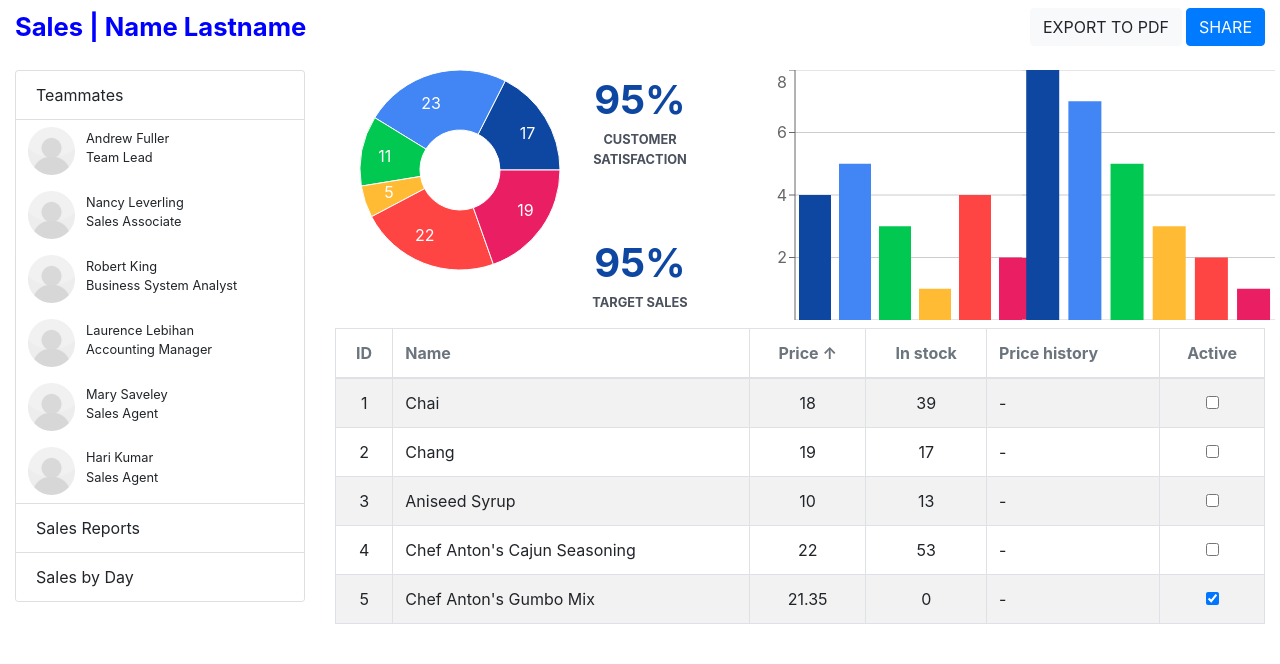
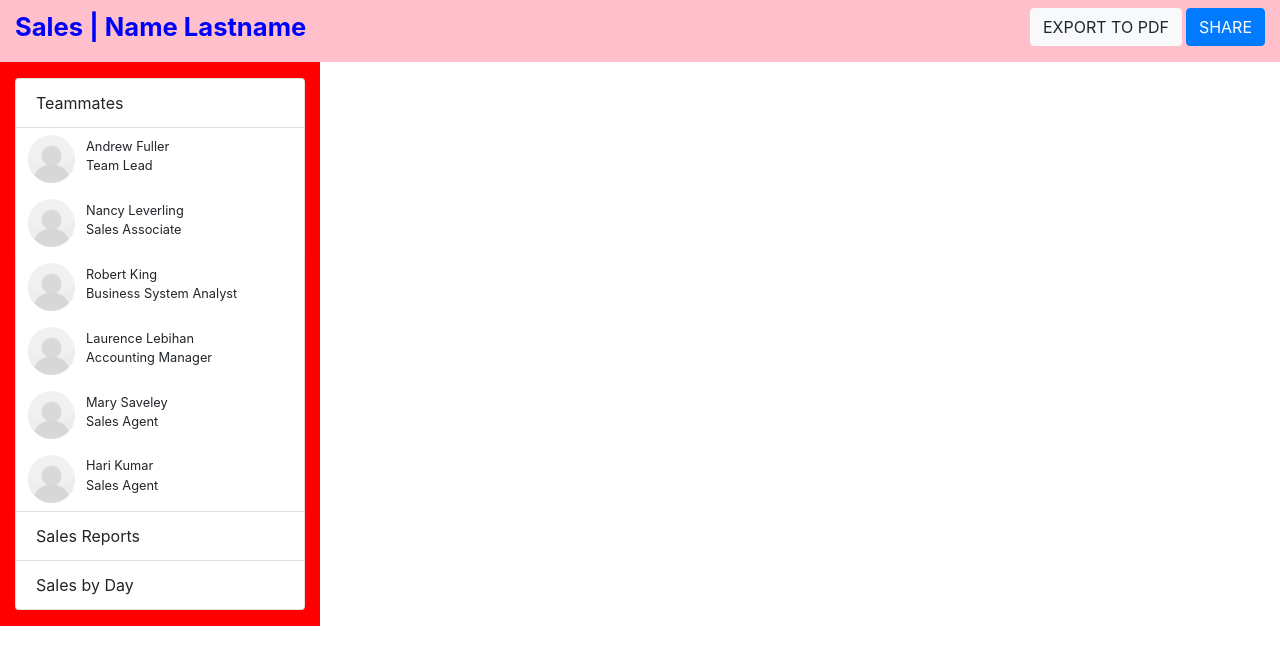
Before and after one commit to agustinmformoso/dashboard, a React (Create React App) app in the folder ui/: page / in a window 1280 px wide. Shown: the top 664 px of the page. Built offline with nearby package versions, Linux system fonts and the light colour scheme.

Commit message:
Correcciones por santi y agrego GLOBAL

```diff
--- a/ui/src/Components/AccordionItem/index.jsx
+++ b/ui/src/Components/AccordionItem/index.jsx
@@ -3,19 +3,22 @@ import "./styles.css";
 import Row from 'react-bootstrap/Row';
 import Col from 'react-bootstrap/Col';
 
-const AccordionItem = ({ t }) => {
+// props:
+// teammates = array "dfjsdklfjsdlk"
+
+const AccordionItem = ({ teammates }) => {
     return (
-        <div className="itemContainer">
-            <Row>
+
+            <Row className="itemContainer">
                 <Col md={2} className="picContainer ml-4 mt-2">
                     <img src='profilepic.jpg' alt="pic" className="profilePic" />
                 </Col>
                 <Col md={8} className="tmContainer ml-2">
-                    <span>{t.name} {t.last_name}</span>
-                    <p>{t.rol}</p>
+                    <span>{teammates.name} {teammates.last_name}</span>
+                    <p>{teammates.rol}</p>
                 </Col>
             </Row>
-        </div>
+
     )
 }
 
--- a/ui/src/Components/AccordionPanel/index.jsx
+++ b/ui/src/Components/AccordionPanel/index.jsx
@@ -3,21 +3,21 @@ import "./styles.css";
 import Accordion from 'react-bootstrap/Accordion';
 import Card from 'react-bootstrap/Card';
 import AccordionItem from '../AccordionItem';
-import data from '../../db/db.json';
+import { GLOBAL } from '../../Config/global';
 
-const AccordionPanel = () => {
+const AccordionPanel = ({data}) => {
     return (
-        <Accordion defaultActiveKey="0">
+        <Accordion defaultActiveKey="0" className="mt-3 mb-3" >
             <Card>
                 <Accordion.Toggle as={Card.Header} eventKey="0" className="cardHeader">
-                    Teammates
+                    {GLOBAL.ACCORDION.OPTION1}
                 </Accordion.Toggle>
                 <Accordion.Collapse eventKey="0">
                     <Card.Body className="p-0">
                         <div>
                             {
-                                data.teammates.map((t) => (
-                                    <AccordionItem t={t} />
+                                data.teammates.map((teammates) => (
+                                    <AccordionItem teammates={teammates} />
                                 )
                                 )}
                         </div>
@@ -26,18 +26,18 @@ const AccordionPanel = () => {
             </Card>
             <Card>
                 <Accordion.Toggle as={Card.Header} eventKey="1" className="cardHeader">
-                    Sales Reports
+                    {GLOBAL.ACCORDION.OPTION2}
                 </Accordion.Toggle>
                 <Accordion.Collapse eventKey="1">
-                    <Card.Body>Hello! I'm another body</Card.Body>
+                    <Card.Body>{GLOBAL.ACCORDION.DEFAULT}</Card.Body>
                 </Accordion.Collapse>
             </Card>
             <Card>
                 <Accordion.Toggle as={Card.Header} eventKey="2" className="cardHeader">
-                    Sales by Day
+                    {GLOBAL.ACCORDION.OPTION3}
                 </Accordion.Toggle>
                 <Accordion.Collapse eventKey="2">
-                    <Card.Body>Hello! I'm another body</Card.Body>
+                    <Card.Body>{GLOBAL.ACCORDION.DEFAULT}</Card.Body>
                 </Accordion.Collapse>
             </Card>
         </Accordion>
--- a/ui/src/Components/Charts/index.jsx
+++ b/ui/src/Components/Charts/index.jsx
@@ -8,7 +8,7 @@ import Percentage from '../../Components/Percentage';
 
 const Charts = () => {
     return (
-        <Row>
+        <Row className="charts">
 
             <Col md={3} className="chart-1">
                 <PieChartComponent />
--- a/ui/src/Components/Grid/index.jsx
+++ b/ui/src/Components/Grid/index.jsx
@@ -2,25 +2,25 @@ import React from 'react'
 import "./styles.css";
 import Table from 'react-bootstrap/Table';
 import TableRow from '../../Components/TableRow';
-import data from '../../db/db.json';
+import { GLOBAL } from '../../Config/global';
 
-const Grid = () => {
+const Grid = ({ data }) => {
     return (
         <Table striped bordered hover>
             <thead>
                 <tr className="text-muted">
-                    <th className="text-center">ID</th>
-                    <th>Name</th>
-                    <th className="text-center">Price &uarr;</th>
-                    <th className="text-center">In stock</th>
-                    <th>Price history</th>
-                    <th className="text-center">Active</th>
+                    <th className="text-center">{GLOBAL.GRID.ID}</th>
+                    <th>{GLOBAL.GRID.NAME}</th>
+                    <th className="text-center">{GLOBAL.GRID.PRICE}</th>
+                    <th className="text-center">{GLOBAL.GRID.STOCK}</th>
+                    <th>{GLOBAL.GRID.PRICE_HISTORY}</th>
+                    <th className="text-center">{GLOBAL.GRID.ACTIVE}</th>
                 </tr>
             </thead>
             <tbody>
                 {
-                    data.clients.map((c) => (
-                        <TableRow c={c} />
+                    data.clients.map((clients) => (
+                        <TableRow clients={clients} />
                     ))
                 }
             </tbody>
--- a/ui/src/Components/Header/index.jsx
+++ b/ui/src/Components/Header/index.jsx
@@ -6,14 +6,14 @@ import ButtonComp from '../../Components/Button';
 
 const Header = () => {
     return (
-        <Row className="header my-2">
-            <Col md={9} className="textContainer" >
+        <Row className="header">
+            <Col md={9} xs={12} className="textContainer mt-2" >
                 <p className="headerText">Sales | Name Lastname</p>
             </Col>
 
-            <Col md={3} className="buttons" >
-                <ButtonComp className="float-right" description="SHARE" variante="primary"/>
-                <ButtonComp className="float-right mr-1" description="EXPORT TO PDF" variante="light"/>
+            <Col md={3} xs={12} className="buttons" >
+                <ButtonComp className="float-right mt-2" description="SHARE" variante="primary"/>
+                <ButtonComp className="float-right mr-1 mt-2" description="EXPORT TO PDF" variante="light"/>
             </Col>
         </Row>
     )
--- a/ui/src/Components/Header/styles.css
+++ b/ui/src/Components/Header/styles.css
@@ -3,3 +3,16 @@
     font-weight: bold;
     font-size: 1.6rem;
 }
+
+@media (max-width: 576px) {
+    .headerText {
+        text-align: center;
+    }
+    .buttons {
+        display: flex;
+        justify-content: center;
+    }
+    .buttons :first-child {
+        margin-right: 5px;
+    }
+}
--- a/ui/src/Components/Percentage/index.jsx
+++ b/ui/src/Components/Percentage/index.jsx
@@ -2,6 +2,7 @@ import React from 'react';
 import "./styles.css";
 import Row from 'react-bootstrap/Row';
 import Col from 'react-bootstrap/Col';
+import { GLOBAL } from '../../Config/global';
 
 const Percentage = () => {
 
@@ -9,11 +10,11 @@ const Percentage = () => {
         <Row className="text-center">
           <Col md={12}>
             <span className="customer-satisfaction" >95%</span>
-            <p className="caption-percentage">Customer satisfaction</p>
+            <p className="caption-percentage">{GLOBAL.PERCENTAGE.CUSTOMER_SATISFACTION}</p>
           </Col>
           <Col md={12} className="mt-5">
             <span className="target-sales" >95%</span>
-            <p className="caption-percentage">Target sales</p>
+            <p className="caption-percentage">{GLOBAL.PERCENTAGE.TARGET_SALES}</p>
           </Col>
         </Row>
     )
--- a/ui/src/Components/TableRow/index.jsx
+++ b/ui/src/Components/TableRow/index.jsx
@@ -2,15 +2,15 @@ import React from 'react'
 import "./styles.css";
 import Form from 'react-bootstrap/Form'
 
-const TableRow = ({ c }) => {
+const TableRow = ({ clients }) => {
     return (
         <tr>
-            <td className="text-center">{c.id}</td>
-            <td>{c.name}</td>
-            <td className="text-center">{c.price}</td>
-            <td className="text-center">{c.stock}</td>
+            <td className="text-center">{clients.id}</td>
+            <td>{clients.name}</td>
+            <td className="text-center">{clients.price}</td>
+            <td className="text-center">{clients.stock}</td>
             <td>-</td>
-            <td className="text-center"><Form.Check type="checkbox" checked={c.active} /></td>
+            <td className="text-center"><Form.Check type="checkbox" checked={clients.active} /></td>
         </tr>
     )
 }
--- /dev/null
+++ b/ui/src/Config/global.jsx
@@ -0,0 +1,22 @@
+const GLOBAL = {
+    ACCORDION: {
+      OPTION1: "Teammates",
+      OPTION2: "Sales Reports",
+      OPTION3: "Sales by Day",
+      DEFAULT: "Hello! I'm another body"
+    },
+    GRID: {
+        ID: "ID",
+        NAME: "Name",
+        PRICE: "Price ↑",
+        STOCK: "In stock",
+        PRICE_HISTORY: "Price history",
+        ACTIVE: "Active"
+      },
+      PERCENTAGE : {
+        CUSTOMER_SATISFACTION: "Customer satisfaction",
+        TARGET_SALES: "Target sales",
+      },
+  };
+
+  export { GLOBAL };
--- a/ui/src/Containers/Dashboard/App.jsx
+++ b/ui/src/Containers/Dashboard/App.jsx
@@ -8,6 +8,7 @@ import Grid from '../../Components/Grid';
 import Charts from '../../Components/Charts';
 import AccordionPanel from '../../Components/AccordionPanel';
 import Header from '../../Components/Header';
+import data from '../../db/db.json';
 
 const App = () => {
     return (
@@ -15,15 +16,15 @@ const App = () => {
             <Header />
             <Row>
                 <Col md={3} className="panel" >
-                    <AccordionPanel />
+                    <AccordionPanel data={data} />
                 </Col>
 
                 <Col md={9}>
-                    <Charts />
+                    {/* <Charts data={} with={} height={} margin={} /> */}
 
                     <Row>
                         <Col md={12} className="grid" >
-                            <Grid />
+                            {/* <Grid data={data}/> */}
                         </Col>
                     </Row>
                 </Col>
--- a/ui/src/Containers/Dashboard/styles.css
+++ b/ui/src/Containers/Dashboard/styles.css
@@ -0,0 +1,15 @@
+.panel {
+    background-color: red;
+}
+
+.charts {
+    background-color: yellow;
+}
+
+.grid {
+    background-color: green;
+}
+
+.header {
+    background-color: pink;
+}
```
Also changed, not shown: 1 other file (tests, documents, lock files or other folders).
